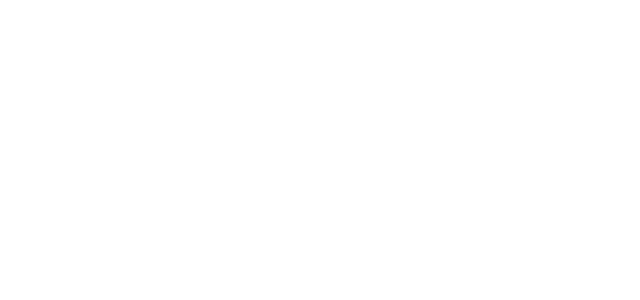
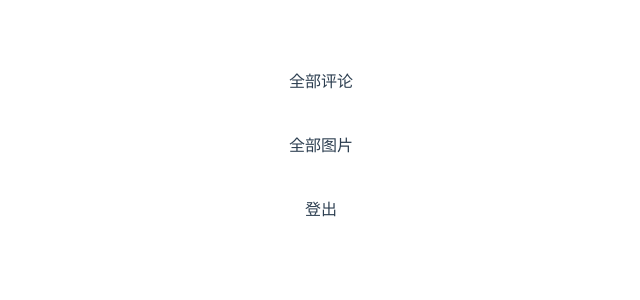
Before and after one commit to HappyNewYearA/HappyFront, a Vue app: page /adminmain in a window 1280 px wide. Before the commit this address had no page. Shown: the top 300 px of the page, without its empty margins (319-959 px from the left). Built offline with nearby package versions, Linux system fonts and the light colour scheme; what webfontloader would draw is missing.

Commit message:
add admin main && fix bugs

```diff
--- a/src/AdminMain.vue
+++ b/src/AdminMain.vue
@@ -1,16 +1,66 @@
 // 总览页面
+
+
 <template>
-    <div>
-      Display All Page Placeholder
+
+<div class="admin-main">
+  <button @click="goToAllComments">全部评论</button>
+  <button @click="goToAllPics">全部图片</button>
+  <button @click="logout">登出</button>
 </div>
 </template>
 
+
 <script>
 export default {
-    // 可以添加组件逻辑
+name: 'AdminMain',
+methods: {
+  goToAllComments() {
+    this.$router.push('/allcomments');
+  },
+  goToAllPics() {
+    this.$router.push('/allpics');
+  },
+  logout() {
+    // 假设手机号存储在本地存储中
+    const phoneNumber = localStorage.getItem('phoneNumber');
+    if (phoneNumber) {
+      // 发送手机号字符串到后台进行登出操作
+      fetch('/logout', {
+        method: 'POST',
+        headers: {
+          'Content-Type': 'application/json'
+        },
+        body: JSON.stringify({ phoneNumber })
+      }).then(response => {
+        if (response.ok) {
+          // 登出成功后，可以清除本地存储并跳转到登录页面
+          localStorage.removeItem('phoneNumber');
+          this.$router.push('/login');
+        } else {
+          console.error('登出失败');
+        }
+      }).catch(error => {
+        console.error('请求错误:', error);
+      });
+    }
+  }
+}
 }
 </script>
 
+
 <style scoped>
-  /* 可以添加样式 */
+.admin-main {
+  display: flex;
+  flex-direction: column;
+  align-items: center;
+  gap: 20px;
+  margin-top: 50px;
+}
+button {
+  padding: 10px 20px;
+  font-size: 16px;
+  cursor: pointer;
+}
 </style>
--- /dev/null
+++ b/src/AllComments.vue
@@ -0,0 +1,59 @@
+<template>
+    <div>
+      <v-btn @click="goBack" color="primary">返回</v-btn>
+      <h1>全部评论</h1>
+      <div v-if="loading">加载中...</div>
+      <div v-else>
+        <CommentCard
+          v-for="comment in comments"
+          :key="comment.commentid"
+          :comment="comment"
+          @deleted="removeComment"
+        />
+      </div>
+    </div>
+  </template>
+
+  <script>
+  import CommentCard from '@/components/CommentCard.vue';
+
+  export default {
+    components: {
+      CommentCard,
+    },
+    data() {
+      return {
+        comments: [],
+        loading: true,
+      };
+    },
+    async created() {
+      try {
+        const response = await fetch('/api/admin/allcomments');
+        if (!response.ok) {
+          throw new Error('无法获取评论数据');
+        }
+        this.comments = await response.json();
+      } catch (error) {
+        console.error('加载评论失败:', error);
+      } finally {
+        this.loading = false;
+      }
+    },
+    methods: {
+      removeComment(commentid) {
+        this.comments = this.comments.filter(comment => comment.commentid !== commentid);
+      },
+      goBack() {
+        this.$router.push('/adminmain');
+      }
+    }
+  };
+  </script>
+
+  <style scoped>
+  h1 {
+    text-align: center;
+    margin-bottom: 20px;
+  }
+  </style>
--- /dev/null
+++ b/src/AllPics.vue
@@ -0,0 +1,59 @@
+<template>
+    <div>
+      <v-btn @click="goBack" color="primary">返回</v-btn>
+      <h1>全部图片</h1>
+      <div v-if="loading">加载中...</div>
+      <div v-else>
+        <PicCard
+          v-for="pic in pics"
+          :key="pic.picid"
+          :pic="pic"
+          @deleted="removePic"
+        />
+      </div>
+    </div>
+  </template>
+
+  <script>
+  import PicCard from '@/components/PicCard.vue';
+
+  export default {
+    components: {
+      PicCard,
+    },
+    data() {
+      return {
+        pics: [],
+        loading: true,
+      };
+    },
+    async created() {
+      try {
+        const response = await fetch('/api/admin/image');
+        if (!response.ok) {
+          throw new Error('无法获取图片数据');
+        }
+        this.pics = await response.json();
+      } catch (error) {
+        console.error('加载图片失败:', error);
+      } finally {
+        this.loading = false;
+      }
+    },
+    methods: {
+      removePic(picid) {
+        this.pics = this.pics.filter(pic => pic.picid !== picid);
+      },
+      goBack() {
+        this.$router.push('/adminmain');
+      }
+    }
+  };
+  </script>
+
+  <style scoped>
+  h1 {
+    text-align: center;
+    margin-bottom: 20px;
+  }
+  </style>
--- a/src/router/index.js
+++ b/src/router/index.js
@@ -8,6 +8,9 @@ import UserPics from '@/UserPics.vue';
 import WuMap from '@/WuMap.vue';
 import SearchSpot from '@/SearchSpot.vue';
 import SpotDetail from '@/SpotDetail.vue';
+import AdminMain from '@/AdminMain.vue';
+import AllComments from '@/AllComments.vue';
+import AllPics from '@/AllPics.vue';
 
 const routes = [
   { path: '/login', component: UserLogin },
@@ -16,6 +19,9 @@ const routes = [
   { path: '/userinfo', component: UserInfo },
   { path: '/usercomments', component: UserComments },
   { path: '/userpics', component: UserPics },
+  {path:'/adminmain',component:AdminMain},
+  {path:'/allcomments',component:AllComments},
+  {path:'/allpics',component:AllPics},
   { path: '/wumap', component: WuMap },
   { path: '/searchspot', component: SearchSpot },
   { path: '/spotdetail', component: SpotDetail },
```
Lines whose indentation alone changed are shown as unchanged.
